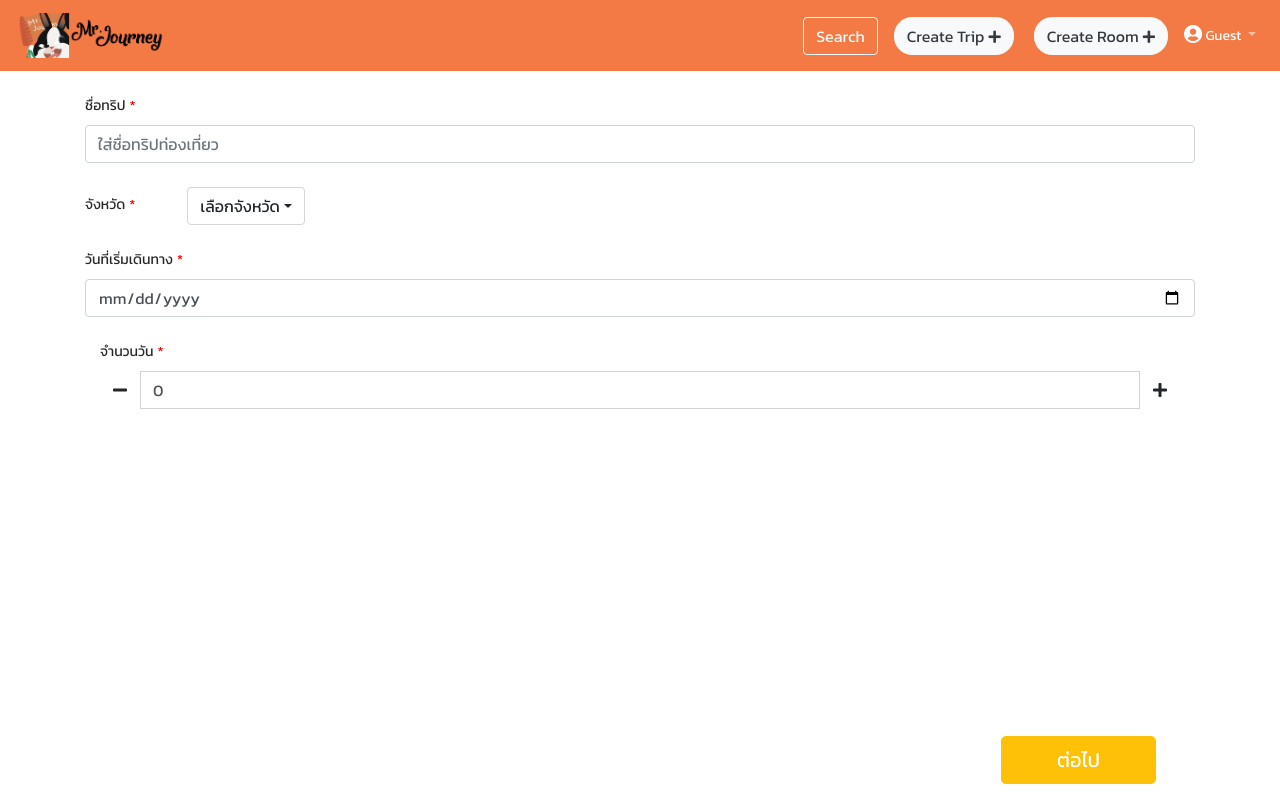
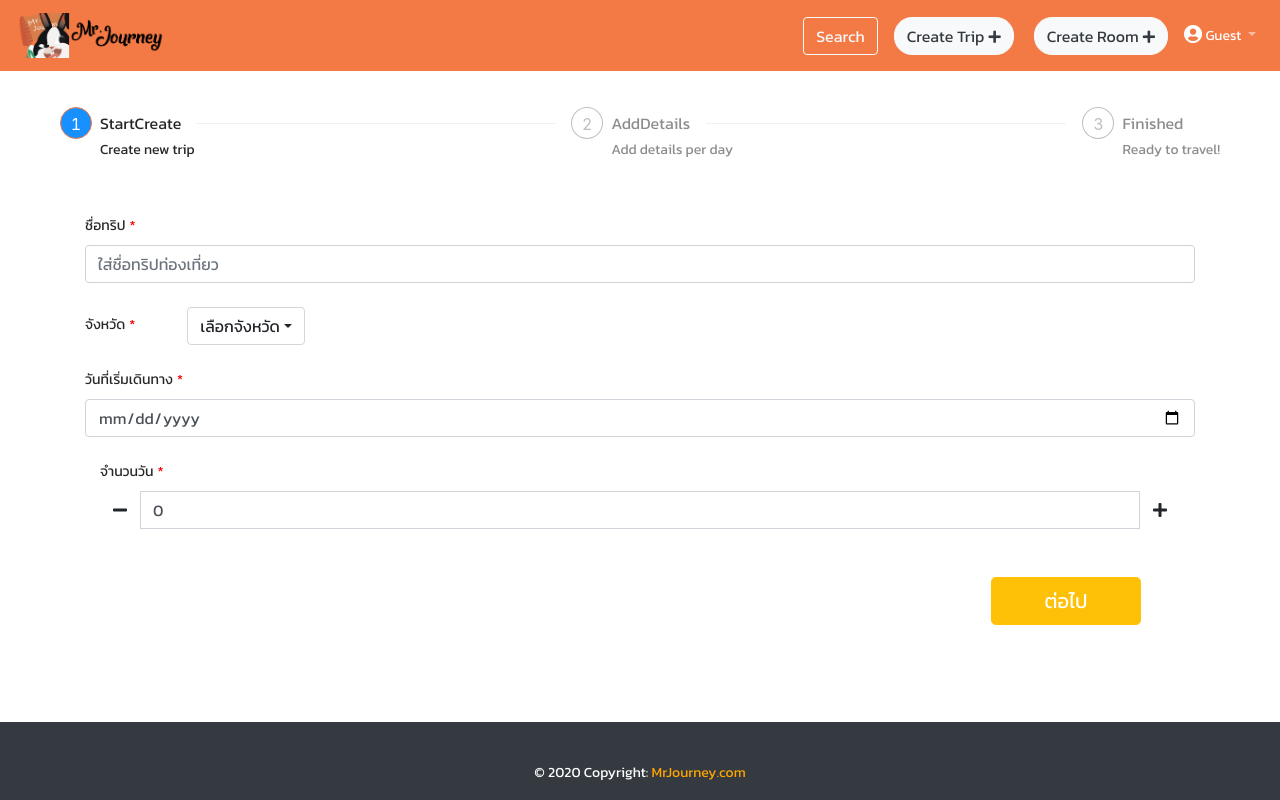
Before and after one commit to romncn/SeniorProject-MrJourney, a React (Create React App) app: page /CreateTrip in a window 1280 px wide. Built offline with nearby package versions, Linux system fonts and the light colour scheme.

Commit message:
[UPDATE]stepper for createtripstep & footer for webpages

```diff
--- a/src/components/CreateTrip/CreateTripStep1.js
+++ b/src/components/CreateTrip/CreateTripStep1.js
@@ -5,6 +5,9 @@ import { Link } from 'react-router';
 import NavWebPage from '../../components/Nav/NavWebPage';
 import FooterTripPage from '../../components/Footer/FooterTripPage';
 
+import { Steps } from 'antd';
+
+const { Step } = Steps;
 
 
 const InputFrom = (props) => {
@@ -39,6 +42,7 @@ const SelectProvince = () => {
 const InputAddDate = () => {
     const [dateNum, setDateNum] = useState(0);
     return (
+
         <div class="col pt-4">
             <label for="example-date-input">จำนวนวัน<span className="p-1" style={{ color: "red" }}>*</span></label>
             <div class="input-group">
@@ -68,9 +72,16 @@ class CreateTripStep1 extends React.Component {
 
                 <div className="top-page">
                     {/* <NavTripPage firsttitle={"ยินดีต้อนรับ"} secondtitle={"เริ่มสร้างแผนการท่องเที่ยว"} ></NavTripPage> */}
+                    <div className="content-page py-3">
+                        <div className="step-createtrip">
+                            <Steps current={0}>
+                            <Step title="StartCreate" description="Create new trip" />
+                                <Step title="AddDetails" description="Add details per day" />
+                                <Step title="Finished" description="Ready to travel!" />
+                            </Steps>
+                        </div>
+                        <div className="container">
 
-                    <div className="content-page">
-                        <div className="container">
                             <form>
                                 <div class="form-group">
                                     <InputFrom inputname="ชื่อทริป" inputtype="email" inputid="exampleInputEmail1" textinplaceholder="ใส่ชื่อทริปท่องเที่ยว" />
@@ -80,7 +91,7 @@ class CreateTripStep1 extends React.Component {
                                 </div>
 
 
-                                <div className="buttom-page fixed-bottom py-3">
+                                <div className="buttom-page py-3">
                                     <div className="container py-3">
                                         <div className=" col-2 float-right mr-4">
                                             <button type="button" class="btn btn-warning btn-lg btn-block text-white" onClick={this.props.handleStep}>{this.props.nextButton}</button>
--- a/src/components/CreateTrip/CreateTripStep2.js
+++ b/src/components/CreateTrip/CreateTripStep2.js
@@ -6,15 +6,26 @@ import NavWebPage from '../../components/Nav/NavWebPage';
 import FooterTripPage from '../../components/Footer/FooterTripPage';
 
 
+import { Steps } from 'antd';
+
+const { Step } = Steps;
+
 class CreateTripStep2 extends React.Component {
 
     render() {
         return (
             <div>
 
-                <div className="top-page">
+                <div className="top-page mb-3">
 
                     <div className="content-page py-3">
+                        <div className="step-createtrip">
+                            <Steps current={1}>
+                                <Step title="StartCreate" description="Create new trip" />
+                                <Step title="AddDetails" description="Add details per day" />
+                                <Step title="Finished" description="Ready to travel!" />
+                            </Steps>
+                        </div>
                         <div className="container">
                             <div class="alert event-box-active border-bottom" >
 
@@ -60,13 +71,13 @@ class CreateTripStep2 extends React.Component {
 
                             </div>
 
-                            <div className="buttom-page fixed-bottom py-3">
+                            <div className="buttom-page py-3">
                                 <div className="container py-3">
                                     <div className="col-2 float-left ml-4">
                                         <button type="button" class="btn btn-warning btn-lg btn-block text-white" onClick={this.props.handlePreviousStep}>ย้อนกลับ</button>
                                     </div>
                                     <div className=" col-2 float-right mr-4">
-                                        <button type="button" class="btn btn-warning btn-lg btn-block text-white"onClick={this.props.handleStep}>เสร็จสิ้น</button>
+                                        <button type="button" class="btn btn-warning btn-lg btn-block text-white" onClick={this.props.handleStep}>เสร็จสิ้น</button>
                                     </div>
 
                                 </div>
--- a/src/components/CreateTrip/CreateTripStep3.js
+++ b/src/components/CreateTrip/CreateTripStep3.js
@@ -5,6 +5,11 @@ import Logo from '../../static/img/success.png';
 // import NavTripPage from '../components/Nav/NavTripPage';
 import NavWebPage from '../../components/Nav/NavWebPage';
 import FooterTripPage from '../../components/Footer/FooterTripPage';
+
+import { Steps } from 'antd';
+
+const { Step } = Steps;
+
 
 class CreateTripStep3 extends React.Component {
 
@@ -15,6 +20,13 @@ class CreateTripStep3 extends React.Component {
                 <div className="top-page">
 
                     <div className="content-page py-3">
+                        <div className="step-createtrip">
+                            <Steps current={2}>
+                            <Step title="StartCreate" description="Create new trip" />
+                                <Step title="AddDetails" description="Add details per day" />
+                                <Step title="Finished" description="Ready to travel!" />
+                            </Steps>
+                        </div>
                         <div className="container">
                             <div className="text-center">
                                 <img src={Logo} height="75" width="75" alt="Success"></img>
@@ -28,8 +40,8 @@ class CreateTripStep3 extends React.Component {
                                         <div className="row">
                                             <div className="col-3"></div>
                                             <div className="col-6 my-2">
-                                            <Link to="/CheckTrip">
-                                                <button type="button" class="btn btn-warning btn-lg btn-block text-white">ดูแผนการเดินทางทั้งหมด</button>
+                                                <Link to="/CheckTrip">
+                                                    <button type="button" class="btn btn-warning btn-lg btn-block text-white">ดูแผนการเดินทางทั้งหมด</button>
                                                 </Link>
                                             </div>
                                             <div className="col-3"></div>
@@ -40,7 +52,7 @@ class CreateTripStep3 extends React.Component {
                                             <div className="col-3"></div>
                                             <div className="col-6 my-2">
                                                 <Link to="/Home">
-                                                <button type="button" class="btn btn-warning btn-lg btn-block text-white">กลับสู่หน้าหลัก</button>
+                                                    <button type="button" class="btn btn-warning btn-lg btn-block text-white">กลับสู่หน้าหลัก</button>
                                                 </Link>
                                             </div>
                                             <div className="col-3"></div>
--- /dev/null
+++ b/src/components/Footer/FooterWebPage.js
@@ -0,0 +1,21 @@
+import React from 'react';
+
+class FooterWebPage extends React.Component {
+    render() {
+        return (
+            <div>
+
+                <footer class="page-footer font-small bg-dark pt-4">
+
+                    <div class="footer-copyright text-center py-3 text-white">© 2020 Copyright:
+    <span style={{color:"orange"}}> MrJourney.com </span>
+                    </div>
+
+
+                </footer>
+
+            </div>
+        )
+    }
+}
+export default FooterWebPage;
--- a/src/linepage/CreateTrip.js
+++ b/src/linepage/CreateTrip.js
@@ -5,6 +5,7 @@ import CreateTripStep2 from '../components/CreateTrip/CreateTripStep2';
 import NavWebPage from '../components/Nav/NavWebPage';
 import { Link } from 'react-router';
 import FooterTripPage from '../components/Footer/FooterTripPage';
+import FooterWebPage from '../components/Footer/FooterWebPage';
 import CreateTripStep3 from '../components/CreateTrip/CreateTripStep3';
 
 
@@ -26,12 +27,12 @@ class CreateTrip extends React.Component {
 
 
 
-    handleComponent = () =>{
-        if(this.state.StepComponent === 1){
+    handleComponent = () => {
+        if (this.state.StepComponent === 1) {
             return <CreateTripStep1 nextButton="ต่อไป" handleStep={this.handleNextComponent}></CreateTripStep1>
-        }if(this.state.StepComponent === 2){
+        } if (this.state.StepComponent === 2) {
             return <CreateTripStep2 handleStep={this.handleNextComponent} handlePreviousStep={this.handlePreviousComponent} ></CreateTripStep2>
-        }if(this.state.StepComponent === 3){
+        } if (this.state.StepComponent === 3) {
             return <CreateTripStep3 handleStep={this.handleNextComponent}></CreateTripStep3>
         }
     }
@@ -51,7 +52,8 @@ class CreateTrip extends React.Component {
 
     render() {
         return (
-            <div>
+            <div className="flex-wrapper">
+                <div className="top-page">
                     <div className="Navbar-Component">
                         <NavWebPage></NavWebPage>
                     </div>
@@ -61,6 +63,10 @@ class CreateTrip extends React.Component {
                         {this.handleComponent()}
                     </div>
                 </div>
+                <div className="footer-page">
+                    <FooterWebPage></FooterWebPage>
+                </div>
+            </div>
         )
     }
 }
--- a/src/static/css/App.css
+++ b/src/static/css/App.css
@@ -25,3 +25,7 @@ body {
     border-radius: 50%;
     position: relative;
   }
+.step-createtrip{
+    margin: 20px 60px 30px 60px;
+}
+.ant-steps-item-process .ant-steps-item-icon { background: #F37945; border-color:#F37945;}
--- a/src/webpage/Home.js
+++ b/src/webpage/Home.js
@@ -3,21 +3,26 @@ import NavWebPage from '../components/Nav/NavWebPage';
 import CarouselHeader from '../components/Home/CarouselHeader';
 import ShowRoomBox from '../components/Home/ShowRoomBox';
 import '../static/css/Show-Room.css';
+import FooterWebPage from '../components/Footer/FooterWebPage';
 
 
 
 class Home extends React.Component {
     render() {
         return (
-            <div>
+            <div className="flex-wrapper">
                 <div className="top-page">
                     <NavWebPage />
+
+                    <div className="content-page">
+                        <div className="Carousel-Header">
+                            <CarouselHeader></CarouselHeader>
+                        </div>
+                        <ShowRoomBox></ShowRoomBox>
+                    </div>
                 </div>
-                <div className="content-page">
-                    <div className="Carousel-Header">
-                        <CarouselHeader></CarouselHeader>
-                    </div>
-                    <ShowRoomBox></ShowRoomBox>
+                <div className="footer-page">
+                    <FooterWebPage></FooterWebPage>
                 </div>
             </div>
 
```
Also changed, not shown: src/webpage/Profile.js (+35 -9 lines). Lines whose indentation alone changed are shown as unchanged.
